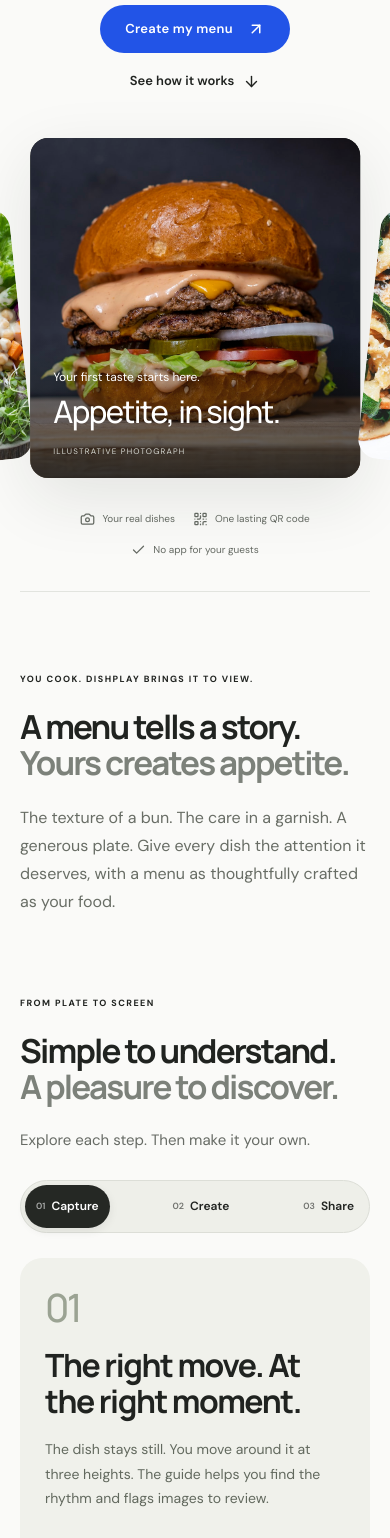
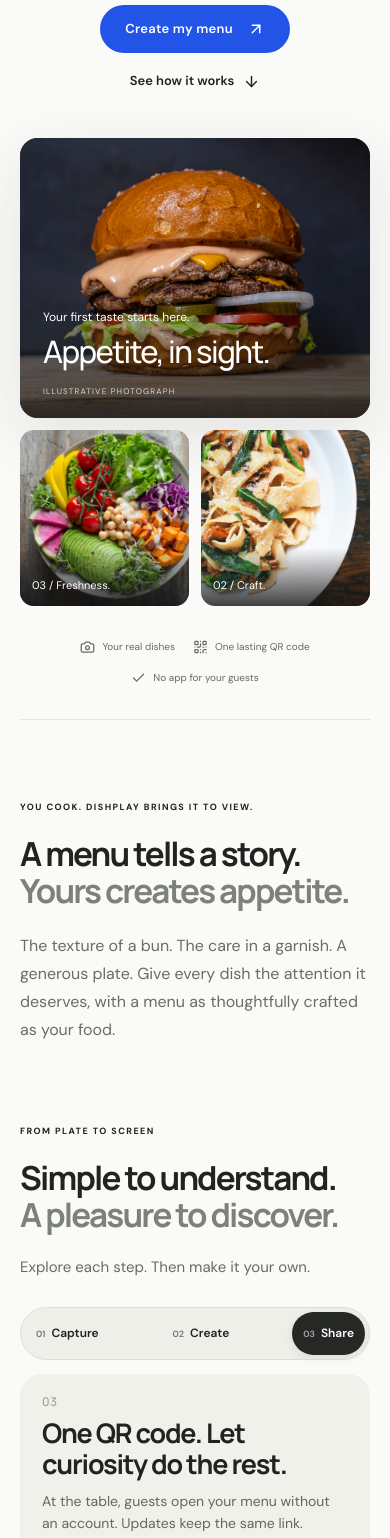
Before and after one commit to Omazi/dishplay3d, a Next.js app: page /en in a window 390 px wide. Shown: the part 432-1970 px from the top of the page. Built offline with nearby package versions, Linux system fonts and the light colour scheme.

Commit message:
Fix mobile food gallery and add scroll-driven product presentation

```diff
--- a/src/app/[locale]/page.tsx
+++ b/src/app/[locale]/page.tsx
@@ -136,7 +136,7 @@ export default async function Home({ params }: { params: Promise<{ locale: strin
                 <ArrowUpRight size={18} />
               </Link>
             </div>
-            <div className="premium-capture-steps" data-reveal>
+            <div className="premium-capture-steps">
               {[
                 [
                   '01',
@@ -154,7 +154,7 @@ export default async function Home({ params }: { params: Promise<{ locale: strin
                   'Capturez les côtés, les reliefs, puis le dessus. Revoyez les prises signalées avant de transférer votre série.',
                 ],
               ].map(([number, title, description]) => (
-                <article key={number}>
+                <article key={number} data-reveal>
                   <span>{number}</span>
                   <div>
                     <h3>{t(title)}</h3>
--- a/src/app/premium.css
+++ b/src/app/premium.css
@@ -66,15 +66,13 @@
   min-height: 44px;
 }
 .premium-food-gallery {
-  width: min(1390px, 110%);
-  margin: 56px 0 0;
+  width: min(1390px, calc(100% - 80px));
+  margin: 56px auto 0;
   display: grid;
   grid-template-columns: 0.75fr 1.45fr 0.75fr;
   gap: 22px;
   align-items: center;
   position: relative;
-  left: 50%;
-  transform: translateX(-50%);
 }
 .premium-food-gallery figure {
   margin: 0;
@@ -129,10 +127,10 @@
   height: 365px;
 }
 .food-left {
-  transform: rotate(-6deg) translateY(30px);
+  transform: translateY(30px);
 }
 .food-right {
-  transform: rotate(6deg) translateY(30px);
+  transform: translateY(30px);
 }
 .food-side figcaption {
   font-size: 12px;
@@ -597,20 +595,66 @@
     transform: none;
   }
 }
-@supports (animation-timeline: view()) {
-  @media (prefers-reduced-motion: no-preference) and (min-width: 900px) {
-    .premium-food-gallery .food-main {
-      animation: food-reveal linear both;
-      animation-timeline: view();
-      animation-range: entry 0% cover 45%;
+.gallery-motion .food-main {
+  transform: translateY(calc((1 - var(--gallery-progress, 1)) * 32px))
+    scale(calc(0.94 + var(--gallery-progress, 1) * 0.06));
+}
+.gallery-motion .food-left {
+  transform: translateY(calc((1 - var(--gallery-progress, 1)) * 70px))
+    rotate(calc((1 - var(--gallery-progress, 1)) * -4deg))
+    scale(calc(0.9 + var(--gallery-progress, 1) * 0.1));
+}
+.gallery-motion .food-right {
+  transform: translateY(calc((1 - var(--gallery-progress, 1)) * 100px))
+    rotate(calc((1 - var(--gallery-progress, 1)) * 4deg))
+    scale(calc(0.9 + var(--gallery-progress, 1) * 0.1));
+}
+.story-sticky {
+  top: 112px;
+}
+.story-scroll-track[data-scroll='true'] .story-sticky {
+  position: sticky;
+}
+.story-scroll-progress {
+  height: 3px;
+  border-radius: 3px;
+  background: #e1e4da;
+  margin: 16px auto 0;
+  width: 96px;
+  overflow: hidden;
+  visibility: hidden;
+}
+.story-scroll-track[data-scroll='true'] .story-scroll-progress {
+  visibility: visible;
+}
+.story-scroll-progress span {
+  display: block;
+  height: 100%;
+  background: var(--blue);
+  transform-origin: left;
+  transform: scaleX(var(--story-progress, 0));
+}
+@media (prefers-reduced-motion: no-preference) {
+  .premium-hero-copy > * {
+    animation: hero-arrive 0.9s cubic-bezier(0.2, 0.7, 0.2, 1) both;
+  }
+  .premium-hero-copy h1 {
+    animation-delay: 0.08s;
+  }
+  .premium-hero-description {
+    animation-delay: 0.16s;
+  }
+  .premium-actions {
+    animation-delay: 0.24s;
+  }
+  @keyframes hero-arrive {
+    from {
+      opacity: 0;
+      transform: translateY(28px);
     }
-    @keyframes food-reveal {
-      from {
-        transform: translateY(20px) scale(0.94);
-      }
-      to {
-        transform: none;
-      }
+    to {
+      opacity: 1;
+      transform: none;
     }
   }
 }
@@ -658,17 +702,32 @@
     gap: 6px;
   }
   .premium-food-gallery {
-    width: 145%;
-    grid-template-columns: 0.45fr 1.4fr 0.45fr;
+    width: calc(100% - 40px);
+    max-width: 520px;
+    grid-template-columns: repeat(2, minmax(0, 1fr));
+    grid-template-areas: 'main main' 'left right';
     gap: 12px;
     margin-top: 35px;
   }
   .premium-food-gallery .food-main {
-    height: 340px;
+    grid-area: main;
+    height: 280px;
     border-radius: 18px;
   }
   .premium-food-gallery .food-side {
-    height: 250px;
+    height: clamp(155px, 45vw, 220px);
+    border-radius: 14px;
+    transform: none;
+  }
+  .premium-food-gallery .food-left {
+    grid-area: left;
+  }
+  .premium-food-gallery .food-right {
+    grid-area: right;
+  }
+  .gallery-motion .food-side {
+    transform: translateY(calc((1 - var(--gallery-progress, 1)) * 28px))
+      scale(calc(0.96 + var(--gallery-progress, 1) * 0.04));
   }
   .food-main figcaption {
     padding: 30px 23px 20px;
@@ -677,7 +736,10 @@
     font-size: 31px;
   }
   .food-side figcaption {
-    display: none;
+    display: block;
+    padding: 30px 12px 12px;
+    font-size: 11px;
+    line-height: 1.4;
   }
   .premium-proof {
     gap: 13px 18px;
@@ -720,6 +782,7 @@
     justify-content: space-between;
     padding: 4px;
     gap: 0;
+    margin-bottom: 14px;
   }
   .story-tabs button {
     gap: 6px;
@@ -732,36 +795,55 @@
   .story-panel {
     grid-template-columns: minmax(0, 1fr);
     border-radius: 22px;
-    min-height: 0;
+    min-height: 620px;
+    align-content: center;
+  }
+  .story-sticky {
+    top: 12px;
   }
   .story-text {
-    padding: 30px 25px 0;
+    padding: 22px 22px 0;
   }
   .story-index {
-    font-size: 39px;
-    margin-bottom: 20px;
+    font-size: 12px;
+    letter-spacing: 0.06em;
+    margin-bottom: 10px;
   }
   .story-text h3 {
-    font-size: 32px;
+    font-size: 27px;
   }
   .story-text > p {
     font-size: 14px;
-    margin: 18px 0;
+    line-height: 1.55;
+    margin: 12px 0;
   }
   .story-text .story-footnote {
-    margin-block: 15px;
+    font-size: 10px;
+    margin-block: 6px;
   }
   .story-stage {
-    padding: 18px;
+    padding: 14px;
   }
   .story-capture {
-    padding: 17px;
+    padding: 14px;
   }
   .story-capture .capture-diagram {
-    height: 215px;
+    height: 140px;
   }
   .story-capture h4 {
-    font-size: 20px;
+    font-size: 17px;
+    min-height: 0;
+  }
+  .story-heights {
+    margin-top: 12px;
+  }
+  .story-heights button {
+    font-size: 16px;
+    padding-block: 8px;
+    min-height: 60px;
+  }
+  .story-capture > p {
+    margin-top: 10px;
   }
   .story-stage-top {
     font-size: 8px;
@@ -785,16 +867,32 @@
     max-width: 260px;
   }
   .story-menu > img {
-    height: 230px;
+    height: 120px;
   }
   .story-menu > div:last-child {
-    padding-left: 40px;
+    padding: 14px 14px 14px 40px;
   }
   .story-menu h4 {
-    font-size: 24px;
+    font-size: 21px;
+  }
+  .story-menu p {
+    margin-block: 8px;
+  }
+  .story-editor > img {
+    height: 110px;
   }
   .story-editor-body {
-    padding: 18px;
+    padding: 14px;
+  }
+  .story-editor-body > p {
+    margin-block: 6px 10px;
+  }
+  .story-editor-body h4 {
+    font-size: 23px;
+  }
+  .story-price {
+    padding-block: 7px;
+    margin-bottom: 8px;
   }
   .story-editor > .story-stage-top {
     padding-inline: 14px;
@@ -805,6 +903,10 @@
   .story-price output {
     min-width: 68px;
     font-size: 14px;
+  }
+  .story-price button {
+    width: 44px;
+    height: 44px;
   }
   .premium-capture-section {
     padding-block: 70px;
--- a/src/components/product-story.tsx
+++ b/src/components/product-story.tsx
@@ -9,6 +9,22 @@ export function RevealMotion() {
   useEffect(() => {
     const media = matchMedia('(prefers-reduced-motion: reduce)');
     if (media.matches || !('IntersectionObserver' in window)) return;
+    const gallery = document.querySelector<HTMLElement>('.premium-food-gallery');
+    let frame = 0;
+    const updateGallery = () => {
+      frame = 0;
+      if (!gallery || media.matches) return;
+      const rect = gallery.getBoundingClientRect();
+      const progress = Math.max(0, Math.min(1, (innerHeight - rect.top) / (innerHeight * 0.8)));
+      gallery.style.setProperty('--gallery-progress', String(progress));
+    };
+    const scheduleGallery = () => {
+      if (!frame) frame = requestAnimationFrame(updateGallery);
+    };
+    gallery?.classList.add('gallery-motion');
+    scheduleGallery();
+    window.addEventListener('scroll', scheduleGallery, { passive: true });
+    window.addEventListener('resize', scheduleGallery);
     const targets = document.querySelectorAll<HTMLElement>('.premium-site [data-reveal]');
     const observer = new IntersectionObserver(
       (entries) => {
@@ -26,12 +42,19 @@ export function RevealMotion() {
     });
     const revealAll = () => {
       if (media.matches) targets.forEach((e) => e.classList.add('revealed'));
+      gallery?.classList.toggle('gallery-motion', !media.matches);
+      scheduleGallery();
     };
     media.addEventListener('change', revealAll);
     return () => {
       observer.disconnect();
       media.removeEventListener('change', revealAll);
       targets.forEach((e) => e.classList.remove('reveal-ready'));
+      window.removeEventListener('scroll', scheduleGallery);
+      window.removeEventListener('resize', scheduleGallery);
+      cancelAnimationFrame(frame);
+      gallery?.classList.remove('gallery-motion');
+      gallery?.style.removeProperty('--gallery-progress');
     };
   }, []);
   return null;
@@ -67,7 +90,80 @@ export function ProductStory({ qr }: { qr: string }) {
   const [pass, setPass] = useState(0);
   const [price, setPrice] = useState(2200);
   const [published, setPublished] = useState(false);
+  const trackRef = useRef<HTMLDivElement>(null);
+  const stickyRef = useRef<HTMLDivElement>(null);
+  const activeChapter = useRef(0);
   const tabRefs = useRef<(HTMLButtonElement | null)[]>([]);
+  useEffect(() => {
+    const track = trackRef.current;
+    const sticky = stickyRef.current;
+    if (!track || !sticky) return;
+    const reducedMotion = matchMedia('(prefers-reduced-motion: reduce)');
+    let frame = 0;
+    let enabled = false;
+    let top = 0;
+    let distance = 0;
+    const update = () => {
+      frame = 0;
+      if (!enabled) return;
+      const position = top - track.getBoundingClientRect().top;
+      const progress = Math.max(0, Math.min(1, position / distance));
+      track.style.setProperty('--story-progress', String(progress));
+      // Reading a focused control must never replace its panel during keyboard navigation.
+      if (
+        position < 0 ||
+        position > distance ||
+        (sticky.contains(document.activeElement) &&
+          document.activeElement?.matches(':focus-visible'))
+      )
+        return;
+      const next = Math.min(2, Math.floor(progress * 3));
+      if (next !== activeChapter.current) {
+        activeChapter.current = next;
+        setChapter(next);
+      }
+    };
+    const schedule = () => {
+      if (!frame) frame = requestAnimationFrame(update);
+    };
+    const measure = () => {
+      top = parseFloat(getComputedStyle(sticky).top) || 0;
+      // Small/landscape screens and enlarged text keep a naturally scrolling layout.
+      enabled = !reducedMotion.matches && sticky.offsetHeight + top + 24 <= innerHeight;
+      distance = innerHeight * 1.65;
+      track.dataset.scroll = String(enabled);
+      track.style.height = enabled ? `${sticky.offsetHeight + distance}px` : '';
+      schedule();
+    };
+    const observer = new ResizeObserver(measure);
+    observer.observe(sticky);
+    window.addEventListener('scroll', schedule, { passive: true });
+    window.addEventListener('resize', measure);
+    reducedMotion.addEventListener('change', measure);
+    measure();
+    return () => {
+      observer.disconnect();
+      window.removeEventListener('scroll', schedule);
+      window.removeEventListener('resize', measure);
+      reducedMotion.removeEventListener('change', measure);
+      cancelAnimationFrame(frame);
+      delete track.dataset.scroll;
+      track.style.height = '';
+      track.style.removeProperty('--story-progress');
+    };
+  }, []);
+  const selectChapter = (index: number) => {
+    activeChapter.current = index;
+    setChapter(index);
+    const track = trackRef.current;
+    const sticky = stickyRef.current;
+    if (track?.dataset.scroll === 'true' && sticky) {
+      const top = parseFloat(getComputedStyle(sticky).top) || 0;
+      const distance = track.offsetHeight - sticky.offsetHeight;
+      const start = track.getBoundingClientRect().top + scrollY - top;
+      window.scrollTo({ top: start + ((index + 0.25) / 3) * distance, behavior: 'instant' });
+    }
+  };
   const priceLabel = new Intl.NumberFormat(numberLocale, {
     style: 'currency',
     currency: 'EUR',
@@ -87,6 +183,8 @@ export function ProductStory({ qr }: { qr: string }) {
         </h2>
         <p>{t('Explorez chaque étape. Puis passez à votre propre carte.')}</p>
       </div>
+      <div className="story-scroll-track" ref={trackRef}>
+        <div className="story-sticky" ref={stickyRef}>
           <div className="story-tabs" role="tablist" aria-label={t('Comment fonctionne DishPlay')}>
             {chapters.map((item, index) => (
               <button
@@ -99,7 +197,7 @@ export function ProductStory({ qr }: { qr: string }) {
                 ref={(element) => {
                   tabRefs.current[index] = element;
                 }}
-            onClick={() => setChapter(index)}
+                onClick={() => selectChapter(index)}
                 onKeyDown={(event) => {
                   const next =
                     event.key === 'ArrowRight'
@@ -113,7 +211,7 @@ export function ProductStory({ qr }: { qr: string }) {
                             : null;
                   if (next !== null) {
                     event.preventDefault();
-                setChapter(next);
+                    selectChapter(next);
                     tabRefs.current[next]?.focus();
                   }
                 }}
@@ -268,6 +366,11 @@ export function ProductStory({ qr }: { qr: string }) {
               )}
             </div>
           </div>
+          <div className="story-scroll-progress" aria-hidden="true">
+            <span />
+          </div>
+        </div>
+      </div>
     </section>
   );
 }
```
Also changed, not shown: playwright.config.ts (+13 -1 lines), 2 other files (tests, documents, lock files or other folders). Lines whose indentation alone changed are shown as unchanged.
